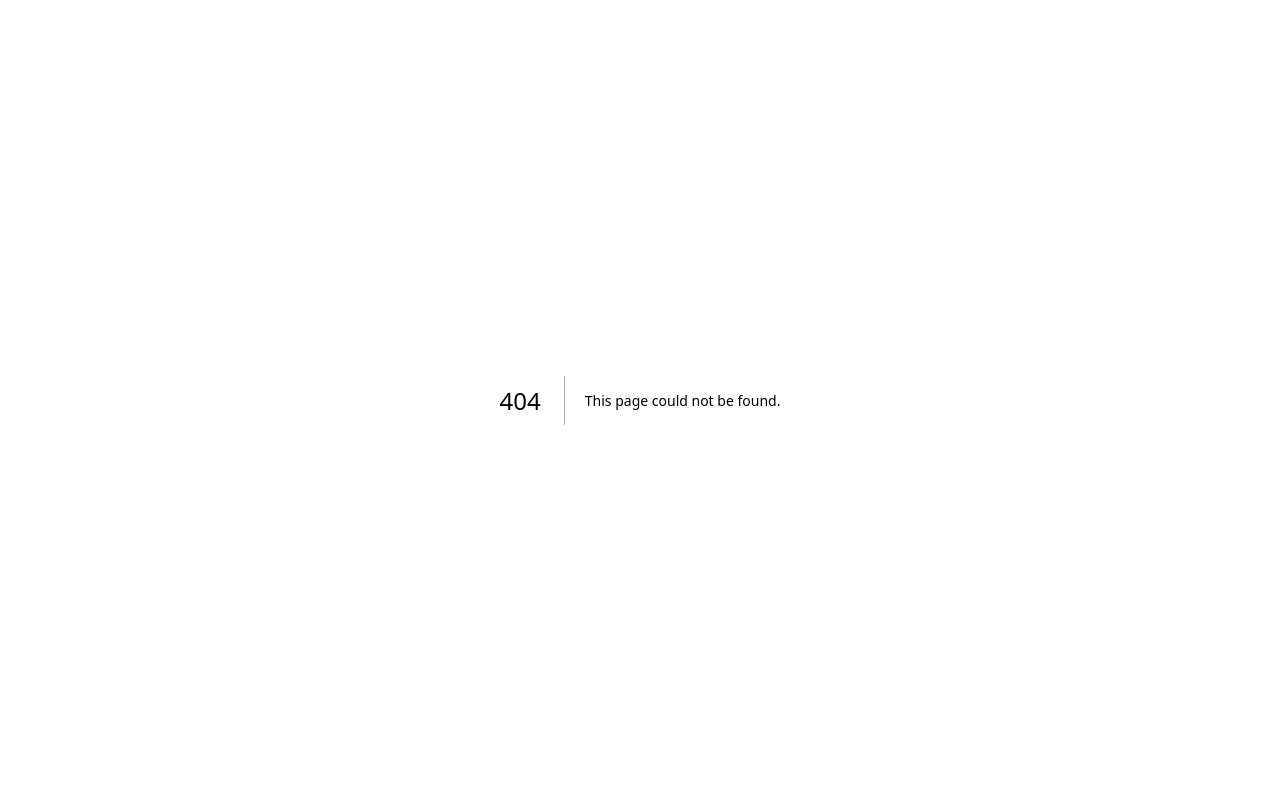
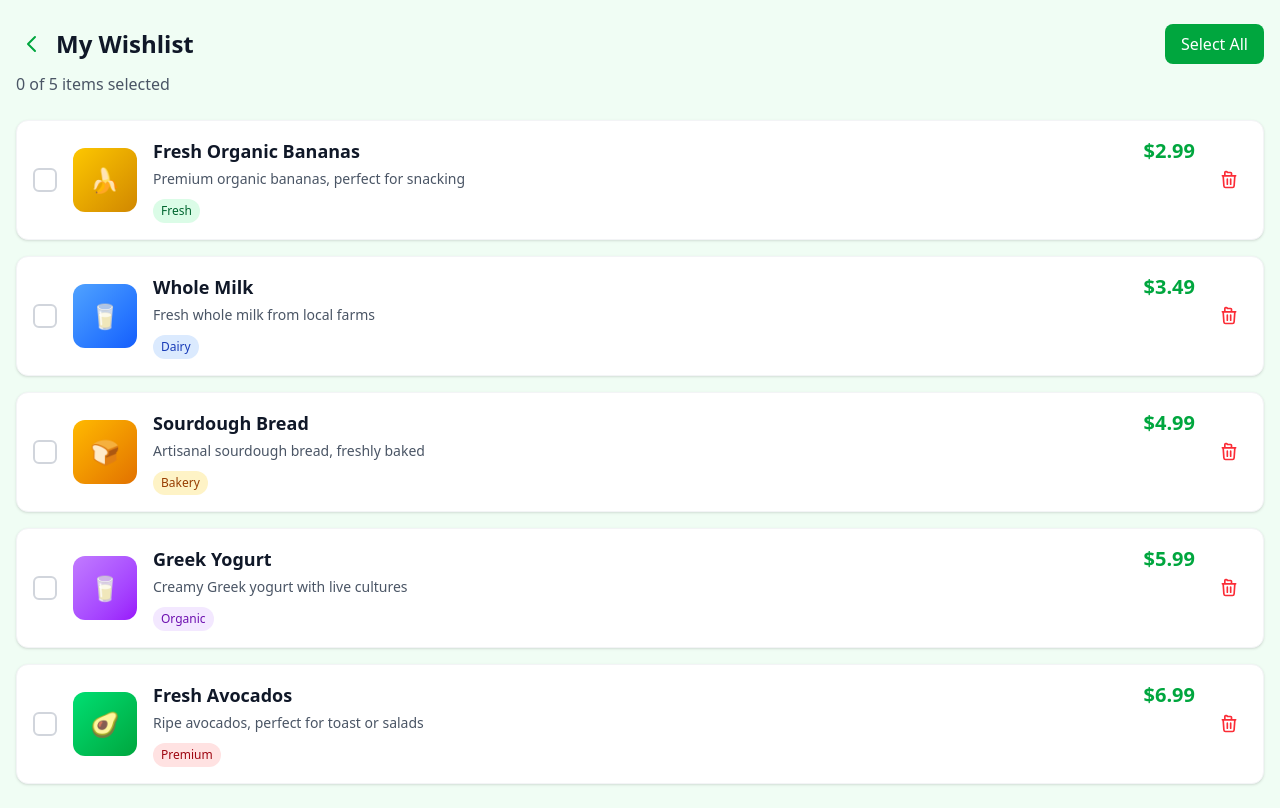
Before and after one commit to VisahanA/GrabDuo, a Next.js app: page /wishlist in a window 1280 px wide. Before the commit this address had no page. Built offline with nearby package versions, Linux system fonts and the light colour scheme.

Commit message:
Added Wishlist Button
New page has been added for wishlist button

```diff
--- a/src/app/layout.tsx
+++ b/src/app/layout.tsx
@@ -3,7 +3,7 @@ import { CartProvider } from "./cart/CartContext";
 import "./globals.css";
 
 export const metadata: Metadata = {
-  title: "FreshMart - Fresh Groceries Delivered",
+  title: "GrabMart - Fresh Groceries Delivered",
   description: "Fresh groceries delivered to your door",
 };
 
--- a/src/app/page.tsx
+++ b/src/app/page.tsx
@@ -45,17 +45,35 @@ export default function GroceryPage() {
         <div className="mb-6">
           <div className="flex items-center justify-between mb-2">
             <div className="flex items-center gap-2">
+              <h1 className="text-2xl font-bold text-gray-900">GrabMart</h1>
+            </div>
+
+            {/* Right side icons */}
+            <div className="flex items-center gap-3">
+              {/* Shopping Cart Icon with Cart Count */}
+              <button
+                onClick={() => setIsCartOpen(true)}
+                className="relative p-2 bg-white rounded-full shadow-sm hover:bg-gray-50 transition-colors"
+              >
                 <svg
-                className="w-8 h-8 text-green-600"
-                fill="currentColor"
+                  className="w-6 h-6 text-gray-600"
+                  fill="none"
+                  stroke="currentColor"
                   viewBox="0 0 24 24"
                 >
-                <path d="M7 4V2a1 1 0 0 1 1-1h8a1 1 0 0 1 1 1v2h4a1 1 0 0 1 0 2h-1.646l-1.703 8.516A3 3 0 0 1 14.725 17H9.275a3 3 0 0 1-2.926-2.484L4.646 6H3a1 1 0 1 1 0-2h4zM9 3v1h6V3H9zM8.266 15.172A1 1 0 0 0 9.275 16h5.45a1 1 0 0 0 .976-.828L16.646 8H7.354l.912 7.172z"/>
-                <circle cx="10" cy="20" r="1"/>
-                <circle cx="15" cy="20" r="1"/>
+                  <path
+                    strokeLinecap="round"
+                    strokeLinejoin="round"
+                    strokeWidth={2}
+                    d="M16 11V7a4 4 0 00-8 0v4M5 9h14l1 12H4L5 9z"
+                  />
                 </svg>
-              <h1 className="text-2xl font-bold text-gray-900">FreshMart</h1>
-            </div>
+                {totalItems > 0 && (
+                  <span className="absolute -top-1 -right-1 bg-red-500 text-white text-xs font-bold rounded-full w-5 h-5 flex items-center justify-center">
+                    {totalItems}
+                  </span>
+                )}
+              </button>
 
               {/* User Icon */}
               <Link
@@ -76,6 +94,7 @@ export default function GroceryPage() {
                   />
                 </svg>
               </Link>
+            </div>
           </div>
           <p className="text-gray-600">
             Fresh groceries delivered to your door
@@ -105,13 +124,14 @@ export default function GroceryPage() {
 
               {/* Right side icons */}
               <div className="absolute right-3 top-1/2 transform -translate-y-1/2 flex items-center gap-2">
-                {/* Shopping List Icon with Cart Count */}
-                <button
-                  onClick={() => setIsCartOpen(true)}
+                {/* Wishlist Icon */}
+                <Link
+                  href="/wishlist"
                   className="relative p-1 hover:bg-gray-100 rounded-md transition-colors"
+                  title="My Wishlist"
                 >
                   <svg
-                    className="w-5 h-5 text-gray-400"
+                    className="w-5 h-5 text-gray-400 hover:text-red-500 transition-colors"
                     fill="none"
                     stroke="currentColor"
                     viewBox="0 0 24 24"
@@ -120,15 +140,14 @@ export default function GroceryPage() {
                       strokeLinecap="round"
                       strokeLinejoin="round"
                       strokeWidth={2}
-                      d="M9 5H7a2 2 0 00-2 2v10a2 2 0 002 2h8a2 2 0 002-2V7a2 2 0 00-2-2h-2M9 5a2 2 0 002 2h2a2 2 0 002-2M9 5a2 2 0 012-2h2a2 2 0 012 2m-3 7h3m-3 4h3m-6-4h.01M9 16h.01"
+                      d="M4.318 6.318a4.5 4.5 0 000 6.364L12 20.364l7.682-7.682a4.5 4.5 0 00-6.364-6.364L12 7.636l-1.318-1.318a4.5 4.5 0 00-6.364 0z"
                     />
                   </svg>
-                  {totalItems > 0 && (
-                    <span className="absolute -top-1 -right-1 bg-red-500 text-white text-xs font-bold rounded-full w-5 h-5 flex items-center justify-center">
-                      {totalItems}
-                    </span>
-                  )}
-                </button>
+                  {/* Wishlist count badge (optional) */}
+                  {/* <span className="absolute -top-1 -right-1 bg-red-500 text-white text-xs font-bold rounded-full w-5 h-5 flex items-center justify-center">
+                    3
+                  </span> */}
+                </Link>
 
                 {/* AI Sparkle Button */}
                 <button className="p-1 hover:bg-gray-100 rounded-md transition-colors">
--- a/src/app/profile/page.tsx
+++ b/src/app/profile/page.tsx
@@ -1,8 +1,19 @@
+"use client";
+
 import Link from "next/link";
 
 export default function ProfilePage() {
   const user = {
     name: "John Smith",
+  };
+
+  const handleLogout = () => {
+    // Add logout logic here
+    if (confirm("Are you sure you want to log out?")) {
+      // Clear user session/tokens
+      // Redirect to login page or home
+      window.location.href = "/";
+    }
   };
 
   const orderHistory = [
@@ -67,6 +78,7 @@ export default function ProfilePage() {
 
       {/* User Info */}
       <div className="bg-white rounded-xl shadow-sm border border-gray-100 p-6 mb-6">
+        <div className="flex items-center justify-between">
           <div className="flex items-center gap-4">
             <div className="w-16 h-16 bg-green-100 rounded-full flex items-center justify-center">
               <svg
@@ -85,8 +97,30 @@ export default function ProfilePage() {
             </div>
             <div>
               <h2 className="text-xl font-semibold text-gray-900">{user.name}</h2>
-            <p className="text-gray-600">FreshMart Customer</p>
+              <p className="text-gray-600">GrabMart Customer</p>
             </div>
+          </div>
+
+          {/* Logout Button */}
+          <button
+            onClick={handleLogout}
+            className="flex items-center gap-2 px-4 py-2 bg-red-50 hover:bg-red-100 text-red-600 rounded-lg transition-colors font-medium"
+          >
+            <svg
+              className="w-4 h-4"
+              fill="none"
+              stroke="currentColor"
+              viewBox="0 0 24 24"
+            >
+              <path
+                strokeLinecap="round"
+                strokeLinejoin="round"
+                strokeWidth={2}
+                d="M17 16l4-4m0 0l-4-4m4 4H7m6 4v1a3 3 0 01-3 3H6a3 3 0 01-3-3V7a3 3 0 013-3h4a3 3 0 013 3v1"
+              />
+            </svg>
+            Logout
+          </button>
         </div>
       </div>
 
--- /dev/null
+++ b/src/app/wishlist/page.tsx
@@ -0,0 +1,243 @@
+"use client";
+
+import Link from "next/link";
+import { useState } from "react";
+
+export default function WishlistPage() {
+  const [selectedItems, setSelectedItems] = useState<number[]>([]);
+
+  const wishlistItems = [
+    {
+      id: 1,
+      name: "Fresh Organic Bananas",
+      price: "$2.99",
+      icon: "🍌",
+      color: "from-yellow-400 to-yellow-600",
+      badge: "Fresh",
+      description: "Premium organic bananas, perfect for snacking"
+    },
+    {
+      id: 2,
+      name: "Whole Milk",
+      price: "$3.49",
+      icon: "🥛",
+      color: "from-blue-400 to-blue-600",
+      badge: "Dairy",
+      description: "Fresh whole milk from local farms"
+    },
+    {
+      id: 3,
+      name: "Sourdough Bread",
+      price: "$4.99",
+      icon: "🍞",
+      color: "from-amber-400 to-amber-600",
+      badge: "Bakery",
+      description: "Artisanal sourdough bread, freshly baked"
+    },
+    {
+      id: 4,
+      name: "Greek Yogurt",
+      price: "$5.99",
+      icon: "🥛",
+      color: "from-purple-400 to-purple-600",
+      badge: "Organic",
+      description: "Creamy Greek yogurt with live cultures"
+    },
+    {
+      id: 5,
+      name: "Fresh Avocados",
+      price: "$6.99",
+      icon: "🥑",
+      color: "from-green-400 to-green-600",
+      badge: "Premium",
+      description: "Ripe avocados, perfect for toast or salads"
+    }
+  ];
+
+  const handleToggleSelect = (itemId: number) => {
+    setSelectedItems(prev =>
+      prev.includes(itemId)
+        ? prev.filter(id => id !== itemId)
+        : [...prev, itemId]
+    );
+  };
+
+  const handleSelectAll = () => {
+    if (selectedItems.length === wishlistItems.length) {
+      setSelectedItems([]);
+    } else {
+      setSelectedItems(wishlistItems.map(item => item.id));
+    }
+  };
+
+  const getBadgeStyles = (badge: string) => {
+    switch (badge) {
+      case "Fresh":
+        return "bg-green-100 text-green-800";
+      case "Dairy":
+        return "bg-blue-100 text-blue-800";
+      case "Bakery":
+        return "bg-amber-100 text-amber-800";
+      case "Organic":
+        return "bg-purple-100 text-purple-800";
+      case "Premium":
+        return "bg-red-100 text-red-800";
+      default:
+        return "bg-gray-100 text-gray-800";
+    }
+  };
+
+  return (
+    <div className="min-h-screen bg-green-50 px-4 py-6">
+      {/* Header */}
+      <div className="mb-6">
+        <div className="flex items-center justify-between mb-2">
+          <div className="flex items-center gap-2">
+            <Link
+              href="/"
+              className="p-1 hover:bg-green-100 rounded-lg transition-colors"
+            >
+              <svg
+                className="w-6 h-6 text-green-600"
+                fill="none"
+                stroke="currentColor"
+                viewBox="0 0 24 24"
+              >
+                <path
+                  strokeLinecap="round"
+                  strokeLinejoin="round"
+                  strokeWidth={2}
+                  d="M15 19l-7-7 7-7"
+                />
+              </svg>
+            </Link>
+            <h1 className="text-2xl font-bold text-gray-900">My Wishlist</h1>
+          </div>
+
+          {/* Select All Button */}
+          <button
+            onClick={handleSelectAll}
+            className="px-4 py-2 bg-green-600 text-white rounded-lg hover:bg-green-700 transition-colors font-medium"
+          >
+            {selectedItems.length === wishlistItems.length ? 'Deselect All' : 'Select All'}
+          </button>
+        </div>
+        <p className="text-gray-600">
+          {selectedItems.length} of {wishlistItems.length} items selected
+        </p>
+      </div>
+
+      {/* Wishlist Items */}
+      <div className="space-y-4">
+        {wishlistItems.map((item) => (
+          <div
+            key={item.id}
+            className={`bg-white rounded-xl shadow-sm border border-gray-100 p-4 transition-all duration-200 ${
+              selectedItems.includes(item.id) ? 'ring-2 ring-green-500 border-green-300' : 'hover:shadow-md'
+            }`}
+          >
+            <div className="flex items-center gap-4">
+              {/* Check Button */}
+              <button
+                onClick={() => handleToggleSelect(item.id)}
+                className={`w-6 h-6 rounded-md border-2 flex items-center justify-center transition-all duration-200 ${
+                  selectedItems.includes(item.id)
+                    ? 'bg-green-600 border-green-600'
+                    : 'border-gray-300 hover:border-green-500'
+                }`}
+              >
+                {selectedItems.includes(item.id) && (
+                  <svg
+                    className="w-4 h-4 text-white"
+                    fill="none"
+                    stroke="currentColor"
+                    viewBox="0 0 24 24"
+                  >
+                    <path
+                      strokeLinecap="round"
+                      strokeLinejoin="round"
+                      strokeWidth={2}
+                      d="M5 13l4 4L19 7"
+                    />
+                  </svg>
+                )}
+              </button>
+
+              {/* Product Visual */}
+              <div
+                className={`w-16 h-16 bg-gradient-to-br ${item.color} rounded-xl flex items-center justify-center flex-shrink-0`}
+              >
+                <div className="text-2xl">
+                  {item.icon}
+                </div>
+              </div>
+
+              {/* Product Details */}
+              <div className="flex-1">
+                <div className="flex items-start justify-between">
+                  <div>
+                    <h3 className="font-semibold text-gray-900 text-lg mb-1">
+                      {item.name}
+                    </h3>
+                    <p className="text-gray-600 text-sm mb-2">
+                      {item.description}
+                    </p>
+                    <span
+                      className={`inline-block px-2 py-1 text-xs font-medium rounded-full ${getBadgeStyles(item.badge)}`}
+                    >
+                      {item.badge}
+                    </span>
+                  </div>
+                  <div className="text-right">
+                    <span className="font-bold text-green-600 text-xl">
+                      {item.price}
+                    </span>
+                  </div>
+                </div>
+              </div>
+
+              {/* Remove from Wishlist */}
+              <button
+                className="p-2 text-red-500 hover:bg-red-50 rounded-lg transition-colors"
+                title="Remove from wishlist"
+              >
+                <svg
+                  className="w-5 h-5"
+                  fill="none"
+                  stroke="currentColor"
+                  viewBox="0 0 24 24"
+                >
+                  <path
+                    strokeLinecap="round"
+                    strokeLinejoin="round"
+                    strokeWidth={2}
+                    d="M19 7l-.867 12.142A2 2 0 0116.138 21H7.862a2 2 0 01-1.995-1.858L5 7m5 4v6m4-6v6m1-10V4a1 1 0 00-1-1h-4a1 1 0 00-1-1H8a1 1 0 00-1 1v3M4 7h16"
+                  />
+                </svg>
+              </button>
+            </div>
+          </div>
+        ))}
+      </div>
+
+      {/* Action Buttons */}
+      {selectedItems.length > 0 && (
+        <div className="fixed bottom-6 left-4 right-4 bg-white rounded-xl shadow-lg border border-gray-200 p-4">
+          <div className="flex items-center justify-between">
+            <span className="text-gray-600">
+              {selectedItems.length} item{selectedItems.length > 1 ? 's' : ''} selected
+            </span>
+            <div className="flex gap-2">
+              <button className="px-4 py-2 bg-green-600 text-white rounded-lg hover:bg-green-700 transition-colors font-medium">
+                Add to Cart
+              </button>
+              <button className="px-4 py-2 bg-red-600 text-white rounded-lg hover:bg-red-700 transition-colors font-medium">
+                Remove Selected
+              </button>
+            </div>
+          </div>
+        </div>
+      )}
+    </div>
+  );
+}
```
Also changed, not shown: next-env.d.ts (added). Lines whose indentation alone changed are shown as unchanged.
